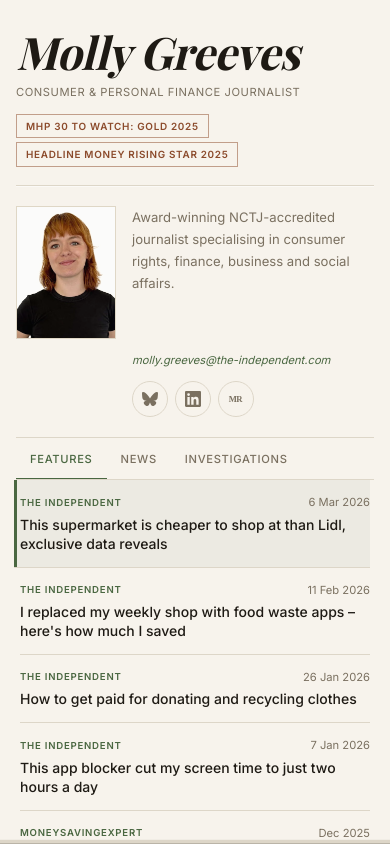
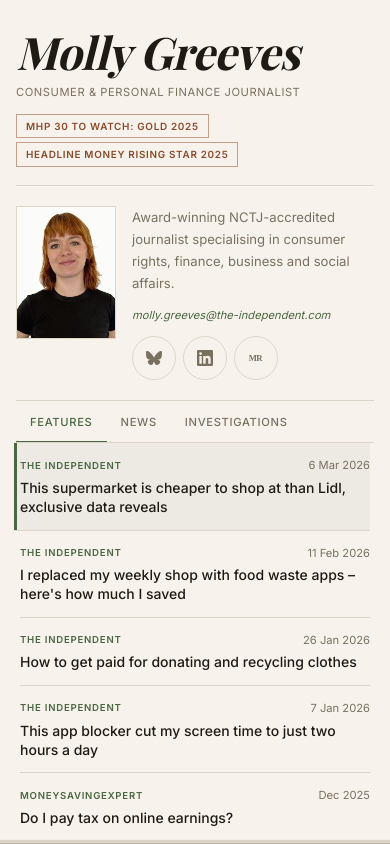
Before and after one commit to exponentialcherub/molly-greeves, a plain HTML site: page index.html in a window 390 px wide. Drawn offline with nearby package versions, Linux system fonts and the light colour scheme; a web font is replaced by a local one.

Commit message:
More mobile touches

```diff
--- a/theme-literary.css
+++ b/theme-literary.css
@@ -59,7 +59,7 @@ ul {
   margin: 0 auto;
   padding: 0 28px;
   overflow: hidden;
-  animation: siteFadeIn 2.5s ease;
+  animation: siteFadeIn 0.6s ease;
 }
 
 /* ── Header ───────────────────────────────────────────────────── */
@@ -145,6 +145,9 @@ ul {
   font-weight: 400;
   font-style: italic;
   transition: opacity 0.15s;
+  overflow-wrap: break-word;
+  word-break: break-all;
+  min-width: 0;
 }
 
 .contact-email:hover { opacity: 0.7; }
@@ -644,6 +647,8 @@ ul {
     gap: 4px;
   }
 
+  .award-chip { white-space: normal; }
+
   .main-layout {
     grid-template-columns: 1fr;
     grid-template-rows: auto;
@@ -658,7 +663,6 @@ ul {
   .col-info {
     display: grid;
     grid-template-columns: 100px 1fr;
-    grid-template-rows: auto auto;
     column-gap: 16px;
     row-gap: 12px;
     align-items: start;
@@ -670,7 +674,7 @@ ul {
   }
 
   .info-photo {
-    grid-row: 1 / 2;
+    grid-row: 1 / 4;
     grid-column: 1 / 2;
   }
 
@@ -742,10 +746,10 @@ ul {
     margin-left: -6px;
   }
 
-  /* ── Social icons: larger touch targets on mobile ──────────── */
+  /* ── Social icons: WCAG 2.5.5 minimum 44×44px touch targets ── */
   .social-icon {
-    width: 36px;
-    height: 36px;
+    width: 44px;
+    height: 44px;
   }
 }
 
```
